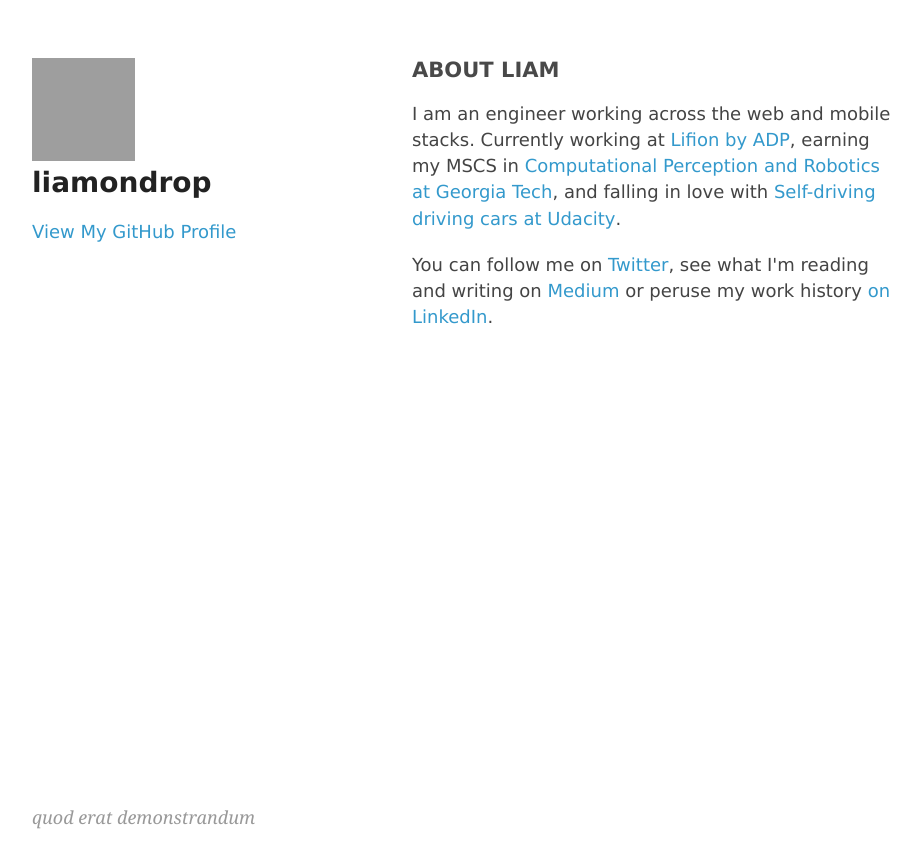
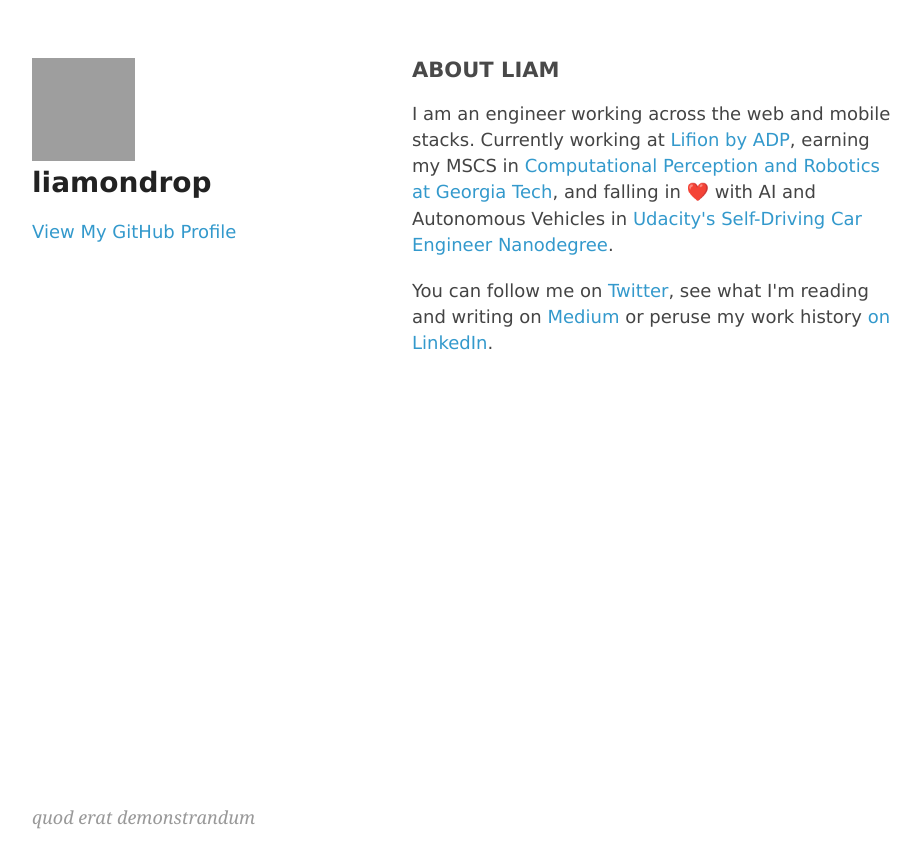
Before and after one commit to liamondrop/liamondrop, a Jekyll site: the page built from index.html, in a window 1280 px wide, cut to the strip 0-868 px from the top of the page. Shown: the whole strip, without its empty margins (178-1099 px from the left). Built offline with Jekyll 4.4.1, drawn with Linux system fonts in a browser that asks for light colours; Markdown is read by kramdown in place of the engine named in the settings; grey boxes are pictures that could not be loaded.

Commit message:
Update index.html

```diff
--- a/index.html
+++ b/index.html
@@ -7,7 +7,7 @@
 
 <p>I am an engineer working across the web and mobile stacks. Currently working at <a href="http://lifion.com/">Lifion by ADP</a>,
   earning my MSCS in <a href="http://www.omscs.gatech.edu/">Computational Perception and Robotics at Georgia Tech</a>,
-  and falling in love with <a href="https://www.udacity.com/drive">Self-driving driving cars at Udacity</a>.</p>
+  and falling in ❤️️ with AI and Autonomous Vehicles in <a href="https://www.udacity.com/drive">Udacity's Self-Driving Car Engineer Nanodegree</a>.</p>
 
 <p>You can follow me on <a href="http://twitter.com/liamondrop">Twitter</a>, see what I'm reading and writing
   on <a href="https://medium.com/@liamondrop">Medium</a> or peruse my work history <a href="http://linkedin.com/in/liamondrop">on LinkedIn</a>.</p>
```
